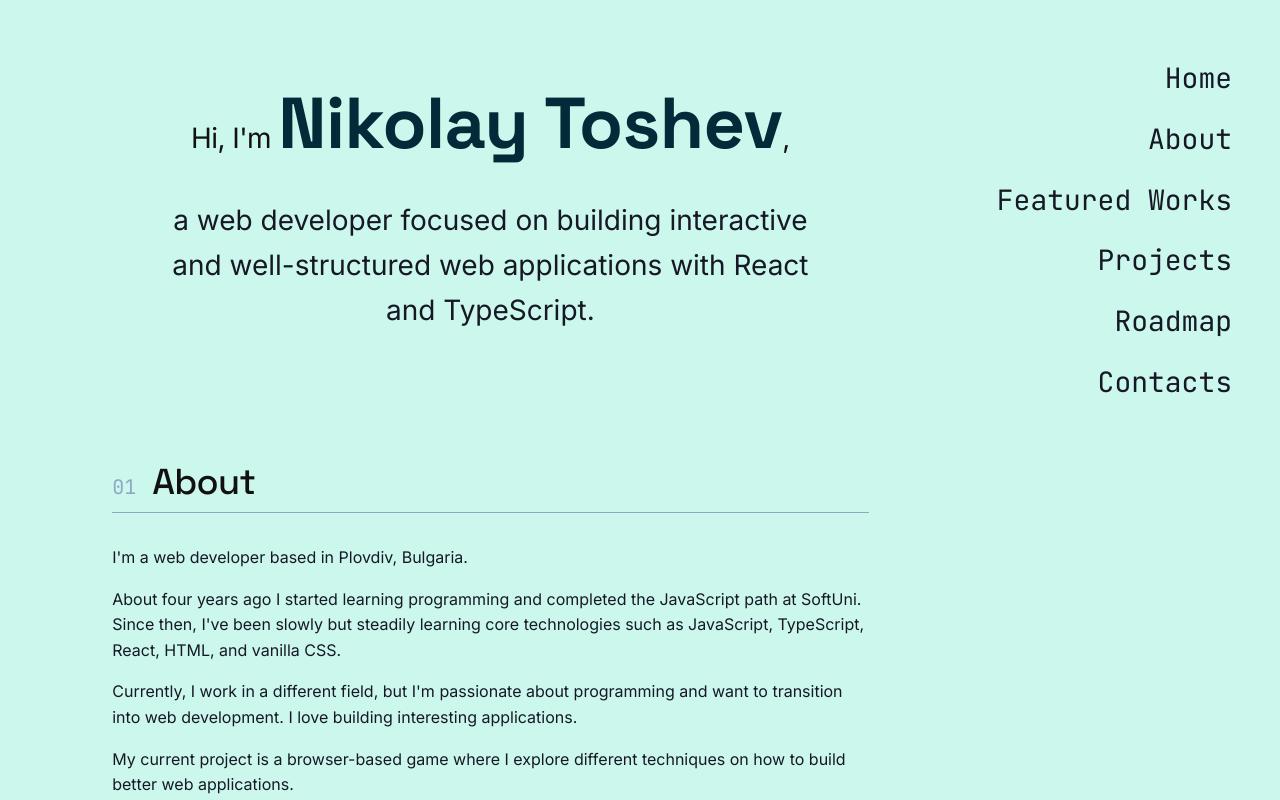
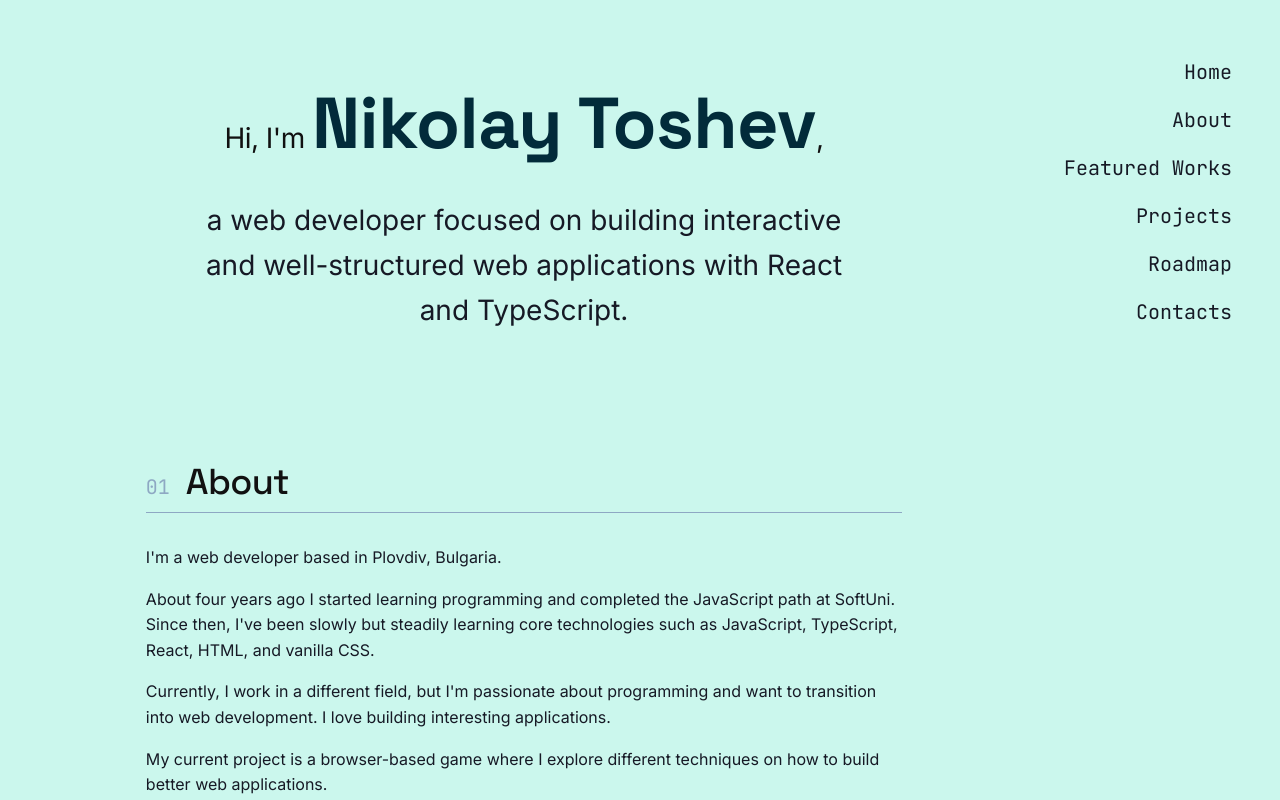
Before and after one commit to gilotin/Pocket-Adventure, a React (Vite) app: page / in a window 1280 px wide. Shown: the top 800 px of the page. Built offline with nearby package versions, Linux system fonts and the light colour scheme.

Commit message:
fix(css): adjust mobile navigator width

```diff
--- a/src/app/pages/home/components/navigation/Navigation.module.css
+++ b/src/app/pages/home/components/navigation/Navigation.module.css
@@ -1,6 +1,6 @@
 .nav {
     font-family: var(--font-jb-mono);
-    font-size: clamp(var(--font-size-lg), 3vw, var(--font-size-2xl));
+    font-size: var(--font-size-lg);
     position: sticky;
     text-align: end;
     top: var(--space-2xl);
@@ -65,13 +65,13 @@
     }
 
     .nav {
-        font-size: clamp(var(--font-size-lg), 5vw, var(--font-size-xl));
+        /* font-size: clamp(var(--font-size-lg), 5vw, var(--font-size-xl)); */
         color: var(--color-frozen-water);
         position: fixed;
         right: 0;
         top: 0;
         height: 100vh;
-        width: 55vw;
+        width: 15rem;
         color: var(--color-frozen-water);
         background: rgba(0, 0, 0, 0.5);
         backdrop-filter: blur(3px);
```
